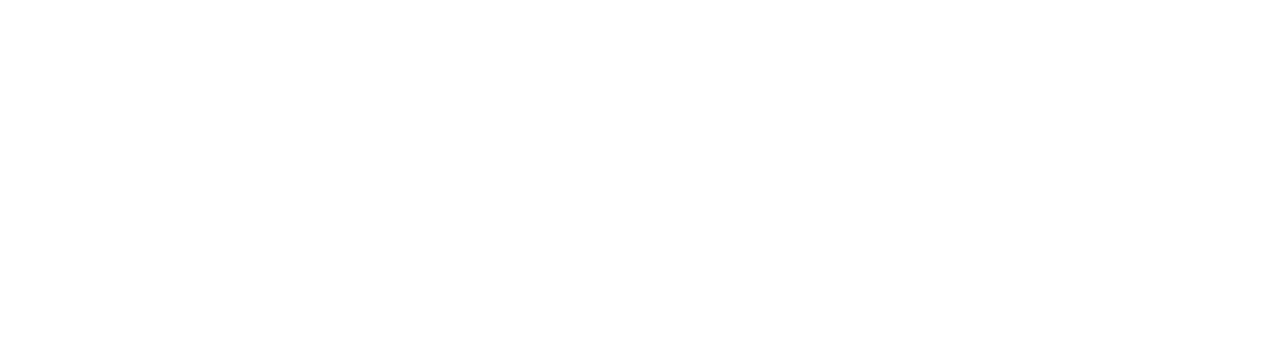
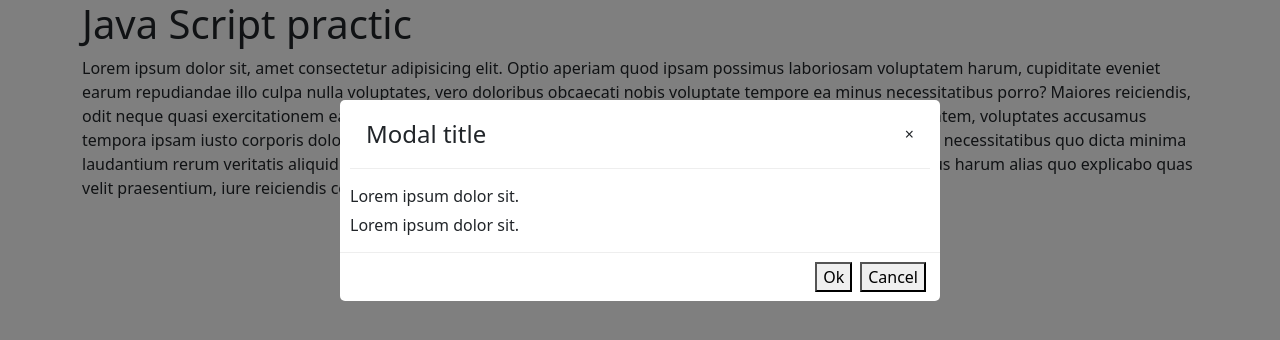
Before and after one commit to SergeyEfimenko/Modal-Window, a plain HTML site: page index.html in a window 1280 px wide. Drawn offline with nearby package versions, Linux system fonts and the light colour scheme.

Commit message:
html css code

```diff
--- /dev/null
+++ b/base.js
@@ -0,0 +1 @@
+const $ = {};
--- /dev/null
+++ b/css/modal.css
@@ -0,0 +1,42 @@
+.modal-overlay {
+  position: fixed;
+  top: 0;
+  right: 0;
+  left: 0;
+  bottom: 0;
+  background: rgba(0, 0, 0, 0.5);
+}
+.modal-window {
+  width: 600px;
+  border-radius: 5px;
+  background: #fff;
+  margin: 100px auto;
+}
+
+.modal-header {
+  margin: 5px 10px;
+  display: flex;
+  justify-content: space-between;
+  border-bottom: 1px solid #eee;
+}
+
+.modal-title {
+  font-size: 1.5rem;
+}
+
+.modal-close {
+  cursor: pointer;
+}
+
+.modal-body {
+  padding: 10px;
+}
+
+.modal-body p {
+  margin: 0 0 5px;
+}
+
+.modal-footer {
+  padding: 5px 10px;
+  border-top: 1px solid #eee;
+}
--- a/index.html
+++ b/index.html
@@ -4,11 +4,55 @@
     <meta charset="UTF-8" />
     <meta http-equiv="X-UA-Compatible" content="IE=edge" />
     <meta name="viewport" content="width=device-width, initial-scale=1.0" />
+    <link
+      href="https://cdn.jsdelivr.net/npm/bootstrap@5.0.0-beta3/dist/css/bootstrap.min.css"
+      rel="stylesheet"
+      integrity="sha384-eOJMYsd53ii+scO/bJGFsiCZc+5NDVN2yr8+0RDqr0Ql0h+rP48ckxlpbzKgwra6"
+      crossorigin="anonymous"
+    />
+    <link rel="stylesheet" href="css/modal.css" />
     <title>Modal Window</title>
   </head>
   <body>
     <div class="container">
-      <h1></h1>
+      <h1>Java Script practic</h1>
+      <p>
+        Lorem ipsum dolor sit, amet consectetur adipisicing elit. Optio aperiam
+        quod ipsam possimus laboriosam voluptatem harum, cupiditate eveniet
+        earum repudiandae illo culpa nulla voluptates, vero doloribus obcaecati
+        nobis voluptate tempore ea minus necessitatibus porro? Maiores
+        reiciendis, odit neque quasi exercitationem eaque excepturi quidem esse
+        consequatur non quia officiis omnis cum, et voluptatem, voluptates
+        accusamus tempora ipsam iusto corporis dolores. Natus itaque commodi
+        maxime, minus soluta quae voluptatem in voluptate necessitatibus quo
+        dicta minima laudantium rerum veritatis aliquid et architecto
+        repudiandae tempore iure. Tempore iste assumenda, ipsa possimus harum
+        alias quo explicabo quas velit praesentium, iure reiciendis corrupti
+        cumque magni odio!
+      </p>
     </div>
+
+    <div class="vmodal">
+      <div class="modal-overlay">
+        <div class="modal-window">
+          <div class="modal-header">
+            <span class="modal-title">Modal title</span>
+            <span class="modal-close">&times;</span>
+          </div>
+          <div class="modal-body">
+            <p>Lorem ipsum dolor sit.</p>
+            <p>Lorem ipsum dolor sit.</p>
+          </div>
+          <div class="modal-footer">
+            <button>Ok</button>
+            <button>Cancel</button>
+          </div>
+        </div>
+      </div>
+    </div>
+
+    <script src="base.js"></script>
+    <script src="plugins/modal.js"></script>
+    <script src="index.js"></script>
   </body>
 </html>
--- /dev/null
+++ b/index.js
@@ -0,0 +1 @@
+$.modal();
--- /dev/null
+++ b/plugins/modal.js
@@ -0,0 +1 @@
+$.modal = function () {};
```
